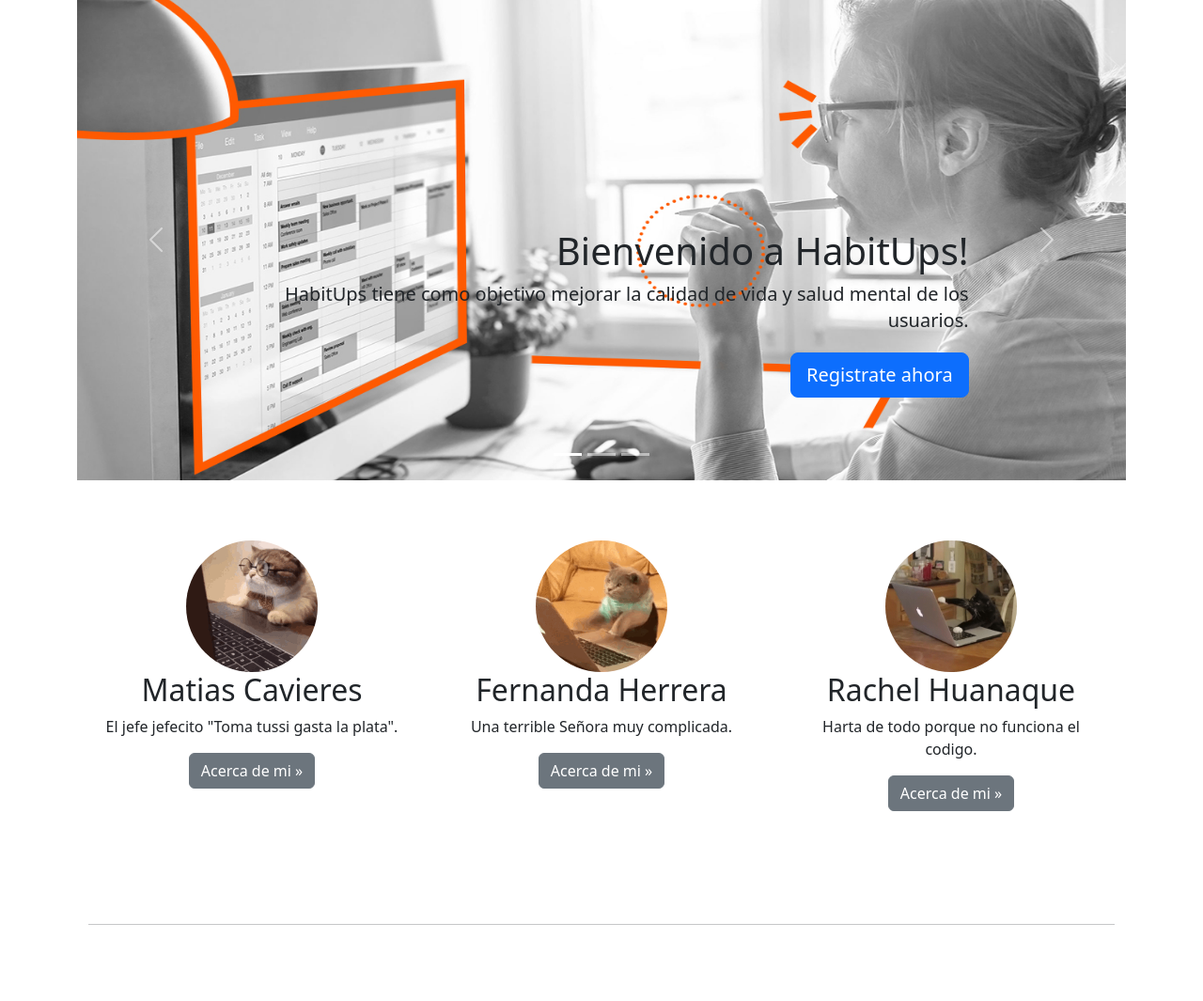
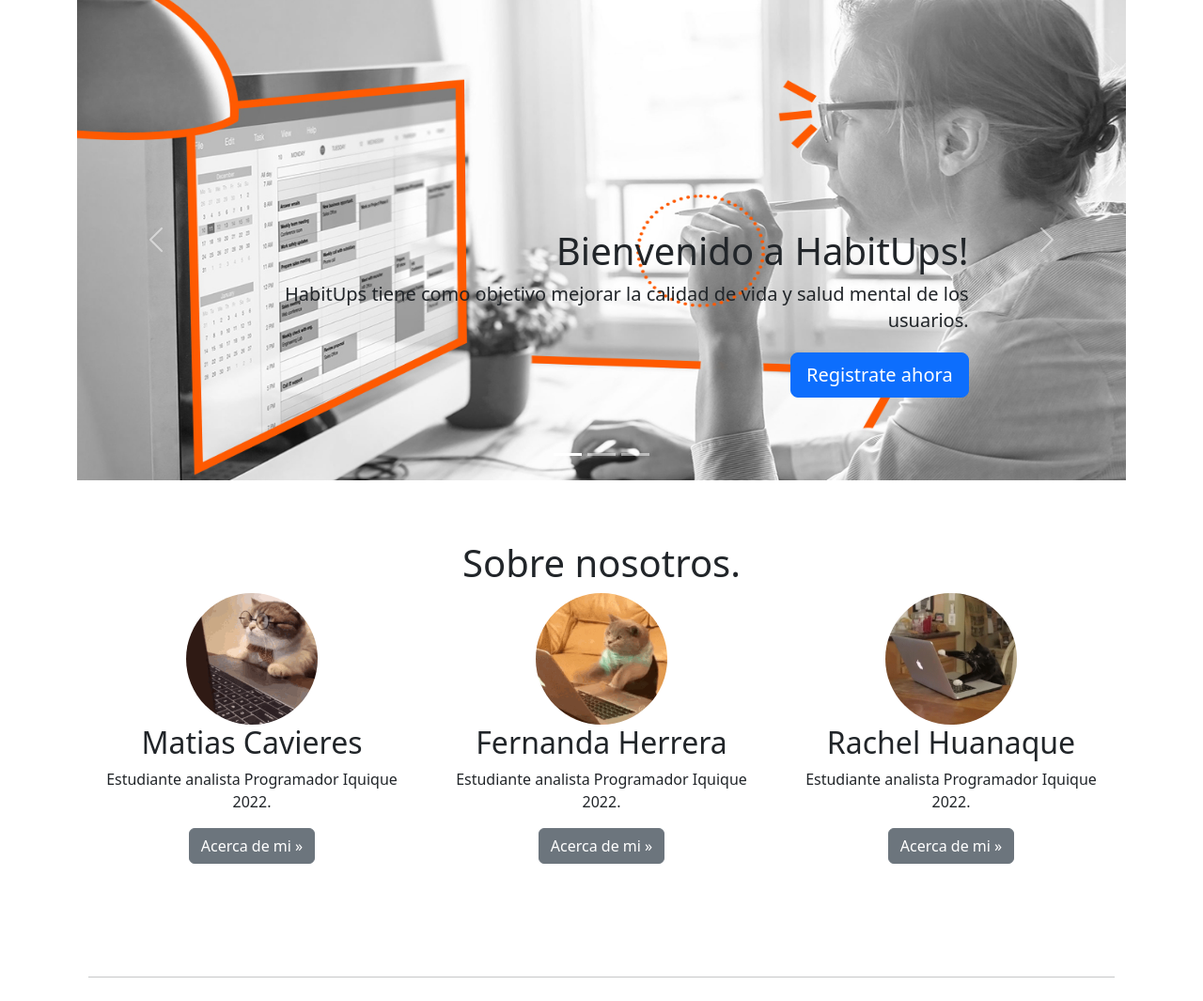
Before and after one commit to matiascavieres/programacion_backend, a Django app: template templates/home.html in a window 1280 px wide. Shown: the part 81-1146 px from the top of the page at 94% size. Run offline with Django 4.2, Linux system fonts and the light colour scheme; the template is opened without the code that fills it, so the values that code supplies are empty; some libraries are stand-ins or nearby versions.

Commit message:
Cambios en la descripcion de sobre nosotros,.
Alo

```diff
--- a/templates/home.html
+++ b/templates/home.html
@@ -48,11 +48,12 @@
       </button>
       <button class="carousel-control-next" type="button" data-bs-target="#myCarousel" data-bs-slide="next">
         <span class="carousel-control-next-icon" aria-hidden="true"></span>
-        <span class="visually-hidden">Siguinte</span>
+        <span class="visually-hidden">Siguiente</span>
       </button>
     </div>
 
     <div class="container marketing">
+      <h1 style="text-align: center;">Sobre nosotros.</h1>
 
       <!-- Three columns of text below the carousel -->
       <div class="row">
@@ -60,22 +61,21 @@
           <img src="{% static '\img\compu_3.gif' %}" class="bd-placeholder-img rounded-circle" width="140" height="140">
 
           <h2 class="fw-normal">Matias Cavieres</h2>
-          <p>El jefe jefecito "Toma tussi gasta la plata".</p>
+          <p>Estudiante analista Programador Iquique 2022.</p>
           <p><a class="btn btn-secondary" href="{% url 'about' %}">Acerca de mi &raquo;</a></p>
         </div><!-- /.col-lg-4 -->
         <div class="col-lg-4">
           <img src="{% static '\img\compu 2.gif' %}" class="bd-placeholder-img rounded-circle" width="140" height="140">
 
           <h2 class="fw-normal">Fernanda Herrera</h2>
-          <p>Una terrible Señora muy complicada.
-          </p>
+          <p>Estudiante analista Programador Iquique 2022.</p>
           <p><a class="btn btn-secondary" href="{% url 'about' %}">Acerca de mi &raquo;</a></p>
         </div><!-- /.col-lg-4 -->
         <div class="col-lg-4">
           <img src="{% static '\img\compu1.gif' %}" class="bd-placeholder-img rounded-circle" width="140" height="140">
 
           <h2 class="fw-normal">Rachel Huanaque</h2>
-          <p>Harta de todo porque no funciona el codigo.</p>
+          <p>Estudiante analista Programador Iquique 2022.</p>
           <p><a class="btn btn-secondary" href="{% url 'about' %}">Acerca de mi &raquo;</a></p>
         </div><!-- /.col-lg-4 -->
       </div><!-- /.row -->
```
